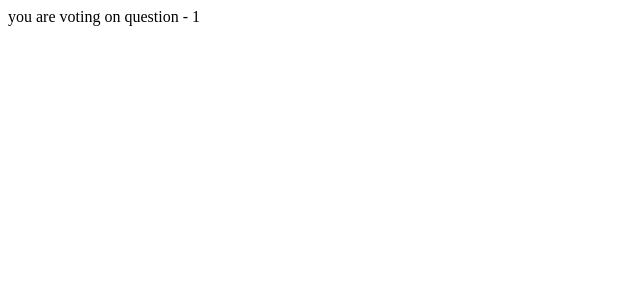
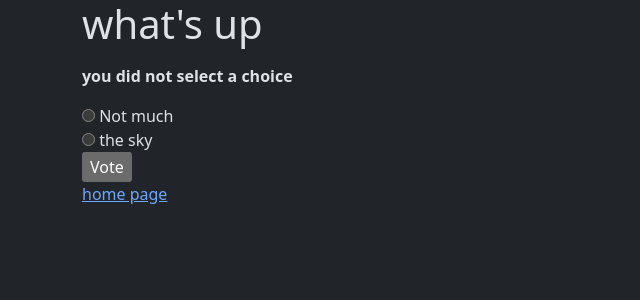
Before and after one commit to ad5322/again_django, a Django app: page /polls/1/vote in a window 1280 px wide. Shown: the top 300 px of the page, without its empty margins (0-640 px from the left). Run offline with Django 5.2, Linux system fonts and the light colour scheme; data comes from the database, SQL or seed files in the repository; both versions use the stored data as it was after the commit.

Commit message:
generic views

```diff
--- a/mysite/polls/templates/polls/detail.html
+++ b/mysite/polls/templates/polls/detail.html
@@ -13,12 +13,19 @@
 </head>
 <body>
     <main class='container'>
-    <h1>{{question.question_text}}</h1>
-    <ul>
-        {% for choice in question.choice_set.all  %}
-        <li>{{choice.choice_text}}</li>
-        {% endfor %}
-    </ul>
+        <form action="{% url 'polls:vote' question.id %}" method="post">
+            {% csrf_token %}
+            <fieldset>
+                <legend><h1>{{ question.question_text }}</h1></legend>
+                {% if error_message %}<p><strong>{{ error_message }}</strong></p>{% endif %}
+                {% for choice in question.choice_set.all %}
+                    <input type="radio" name="choice" id="choice{{ forloop.counter }}" value="{{ choice.id }}">
+                    <label for="choice{{ forloop.counter }}">{{ choice.choice_text }}</label><br>
+                {% endfor %}
+            </fieldset>
+            <input type="submit" value="Vote">
+            </form>
+            <a href="{% url 'polls:index'  %}">home page</a>
 </main>
 </body>
 </html>
--- a/mysite/polls/urls.py
+++ b/mysite/polls/urls.py
@@ -3,8 +3,8 @@
 
 app_name  = 'polls'
 urlpatterns = [
-    path('',views.index,name='index'),
-    path('<int:question_id>/',views.detail,name='detail'),
-    path('<int:question_id>/results',views.results,name='results'),
+    path('',views.IndexView.as_view(),name='index'),
+    path('<int:pk>/',views.DetailView.as_view(),name='detail'),
+    path('<int:pk>/results',views.ResultsView.as_view(),name='results'),
     path('<int:question_id>/vote',views.vote,name='vote'),
 ]
--- a/mysite/polls/views.py
+++ b/mysite/polls/views.py
@@ -1,27 +1,42 @@
 from django.shortcuts import render,get_object_or_404
-from django.template import loader
-from django.http import HttpResponse
+from django.db.models import F
+from django.urls import reverse
+from django.http import HttpResponseRedirect
+from django.views import generic
+
 from .models import Question,Choice
-from django.http import Http404
+
 
 #index page or home page
-def index(request):
-    latest_question_list = Question.objects.order_by('pub_date')[:5]
+class IndexView(generic.ListView):
+    template_name = 'polls/index.html'
+    context_object_name = 'latest_question_list'
 
-    context = {
-        'latest_question_list':latest_question_list,
-    }
-    return render(request,'polls/index.html',context)
+
+    def get_queryset(self):
+        return Question.objects.order_by('pub_date')[:5]
 
 #detail page for index page
-def detail(request,question_id):
+class DetailView(generic.DetailView):
+    model = Question
+    template_name = 'polls/detail.html'
 
-    question = get_object_or_404(Question,pk=question_id)
-
-    return render(request,'polls/detail.html',{'question':question})
-
-def results(request,question_id):
-    return HttpResponse(f'you are looking at results of question - {question_id}')
+class ResultsView(generic.DetailView):
+    model = Question
+    template_name = 'polls/results.html'
 
 def vote(request,question_id):
-    return HttpResponse(f'you are voting on question - {question_id}')
+    question = get_object_or_404(Question,pk = question_id)
+    try:
+        selected_choice = question.choice_set.get(pk=request.POST['choice'])
+    except (KeyError,Choice.DoesNotExist):
+        return render(request,'polls/detail.html',
+            {
+            'question':question,
+            'error_message':'you did not select a choice'
+            },)
+    else:
+        selected_choice.votes = F('votes') + 1
+        selected_choice.save()
+
+        return HttpResponseRedirect(reverse('polls:results',args=(question_id,)))
```
Also changed, not shown: mysite/polls/templates/polls/results.html (added, +26 -0 lines), mysite/db.sqlite3.
